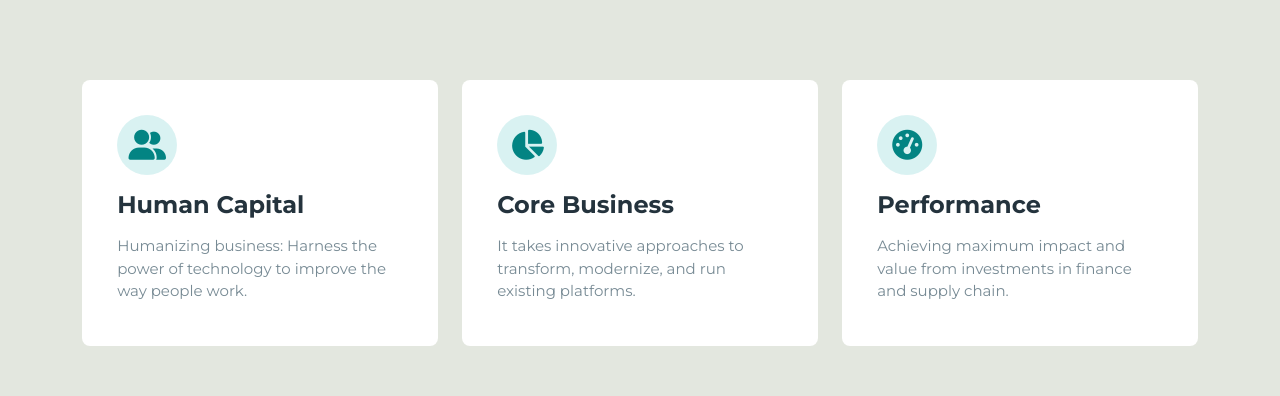
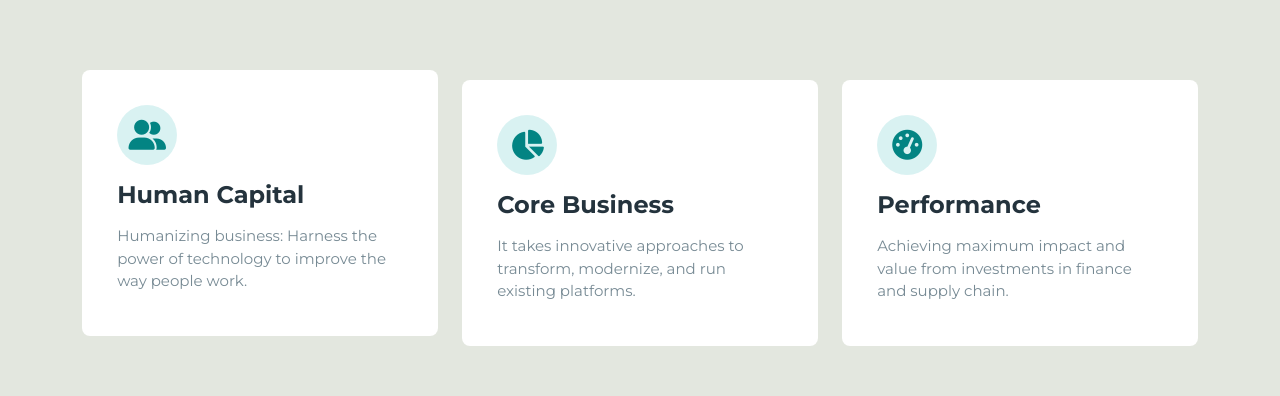
Before and after one commit to Michael-Bombini/proj-html-vuejs, a Vue app: page / in a window 1280 px wide. In both pictures the pointer is over the element 260 px from the left and 1019 px from the top of the page. Shown: the part 807-1203 px from the top of the page. Built offline with nearby package versions, Linux system fonts and the light colour scheme.

Commit message:
Added transform and transition on cards

```diff
--- a/src/assets/styles/main.scss
+++ b/src/assets/styles/main.scss
@@ -32,6 +32,7 @@ body {
   border-radius: 8px;
   padding: 2.2rem 2.2rem 1.7rem;
   height: 100%;
+  transition: transform 0.5s ease;
 
   i,h2,p { margin-bottom: $small-spacer;}
 
@@ -46,4 +47,10 @@ body {
     font-size: $text-small;
     max-width: 30ch;
   }
+
+  &:hover {
+    transform: translateY(-10px);
+    transition: transform 0.5s ease;
+  }
+
 }
--- a/src/components/FirstCardSection.vue
+++ b/src/components/FirstCardSection.vue
@@ -35,6 +35,7 @@ section {
     background: $white;
     max-width: 400px;
 
+
     i {
         background-color: $primary;
         width: 60px;
@@ -55,5 +56,10 @@ section {
     }
 
     }
+
+
+
 }
+
+
 </style>
```
